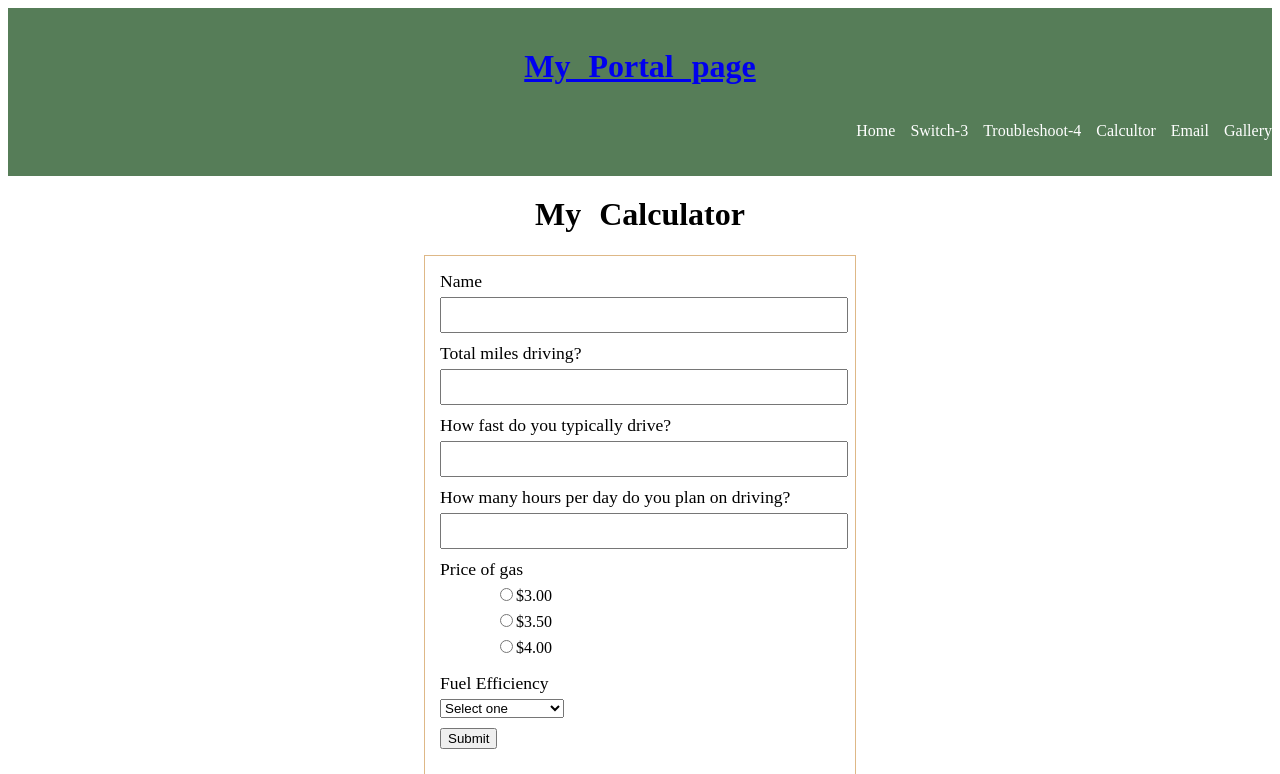
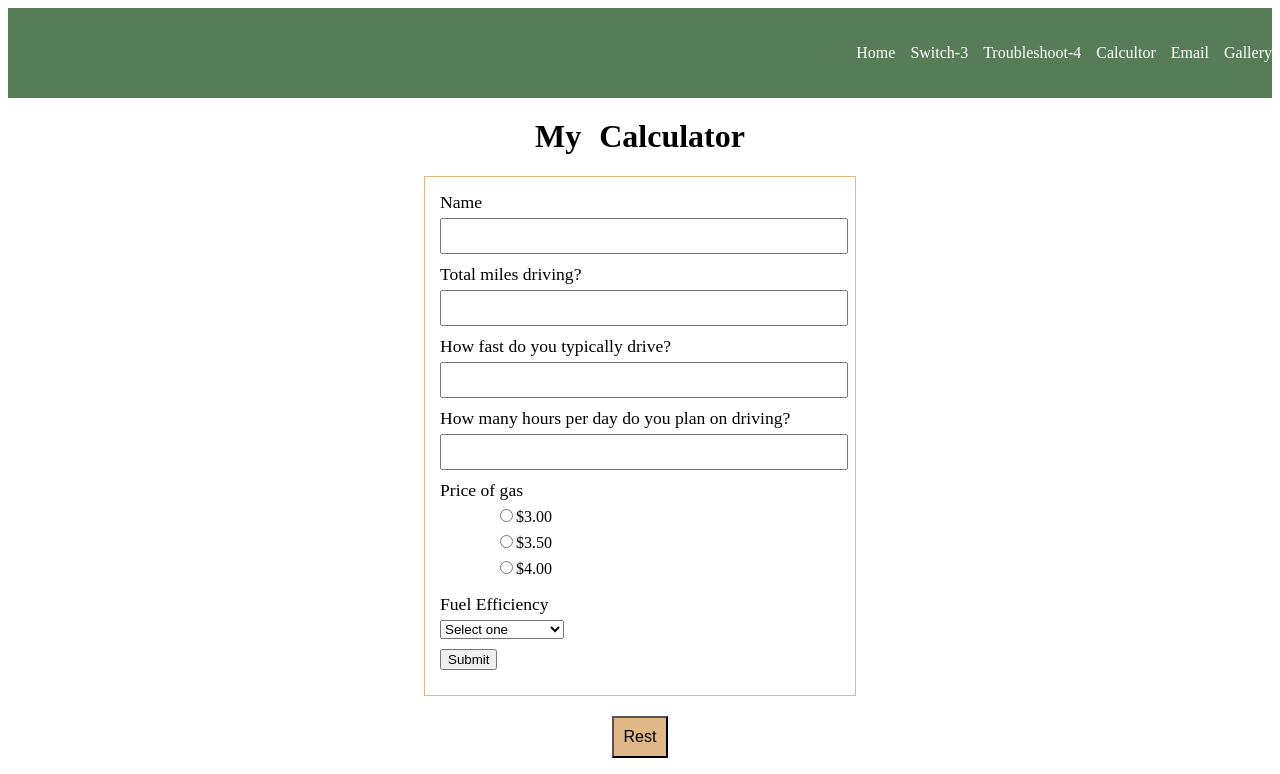
Before and after one commit to elroeyayiso/Elroe.-IT261, a PHP site: page /IT261/Calcultor.php in a window 1280 px wide. Shown: the top 774 px of the page. Run offline with PHP 8.4, Linux system fonts and the light colour scheme.

Commit message:
Update Calcultor.php

```diff
--- a/Calcultor.php
+++ b/Calcultor.php
@@ -12,7 +12,6 @@
 <body>
 <header>
 <div id= "inner-header">
- <h1 id= "Portal"><a href= "index.php"> My Portal page</a></h1>
 </h1>
 
     <nav>
```
